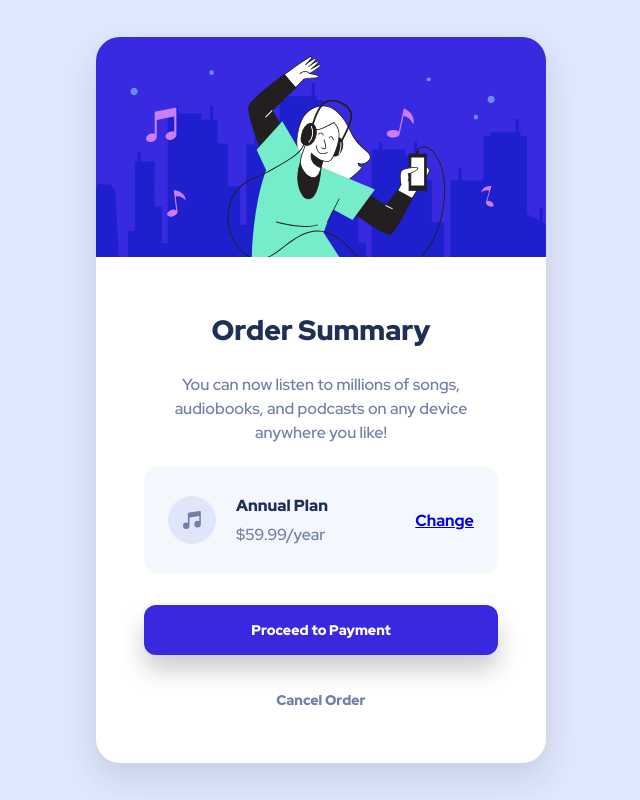
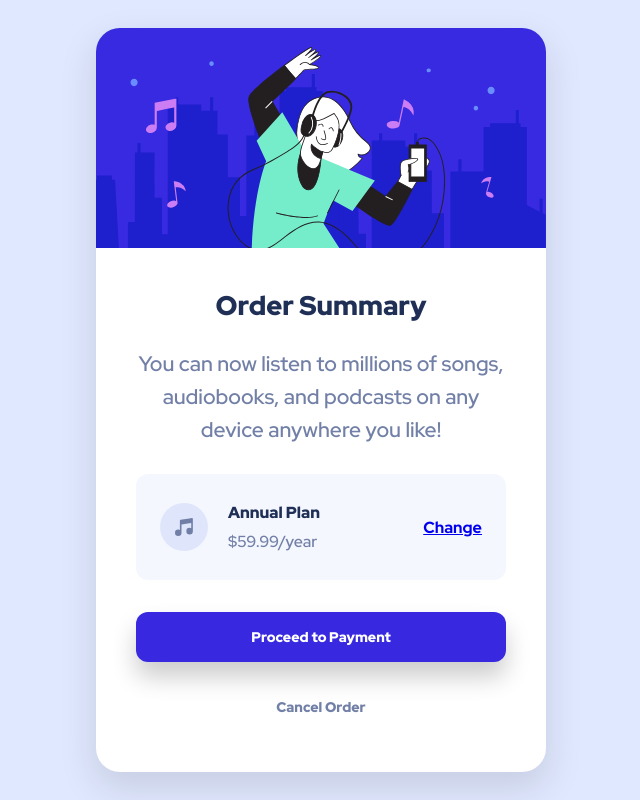
Before and after one commit to bekzodxudaybergenow/-order-summary-card-second, a website: page src/index.html in a window 1280 px wide. Shown: the whole page, without its empty margins (319-959 px from the left). Drawn offline with nearby package versions, Linux system fonts and the light colour scheme; files that its build step writes are made by us from their sources; files whose address does not match are found by name.

Commit message:
add card content styles

```diff
--- a/src/scss/section/_card.scss
+++ b/src/scss/section/_card.scss
@@ -12,7 +12,7 @@
     background-color: lightblue;
 }
 .card__content {
-    padding: 54px 48px;
+    padding: 40px 40px 56px;
 }
 .card__content__row {
     flex-direction: column;
@@ -20,14 +20,16 @@
 }
 .card__content--title {
     font-weight: 900;
-    font-size: 28px;
+    font-size: 27px;
     color: var(--Dark-blue);
     margin-bottom: 24px;
 }
 .card__content--desc {
-    line-height: 24px;
+    font-weight: 400;
+    font-size: 21px;
+    line-height: 33px;
     text-align: center;
-    margin-bottom: 22px;
+    margin-bottom: 28px;
     color: var(--Desaturated-blue);
 }
 .card__content__plan {
```
